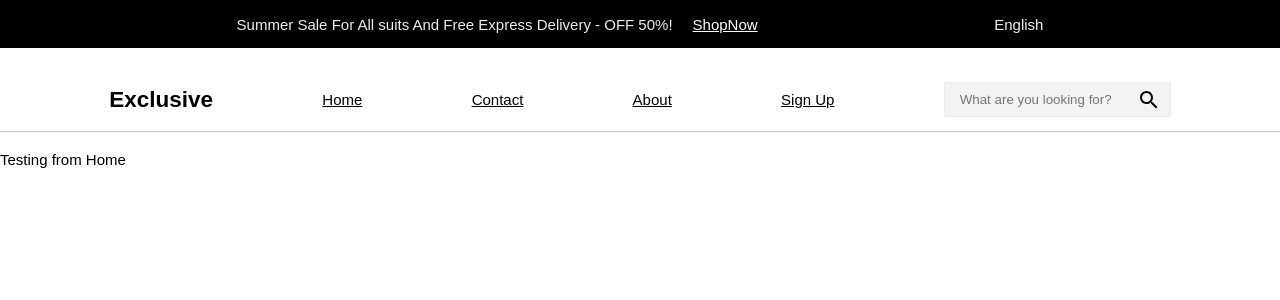
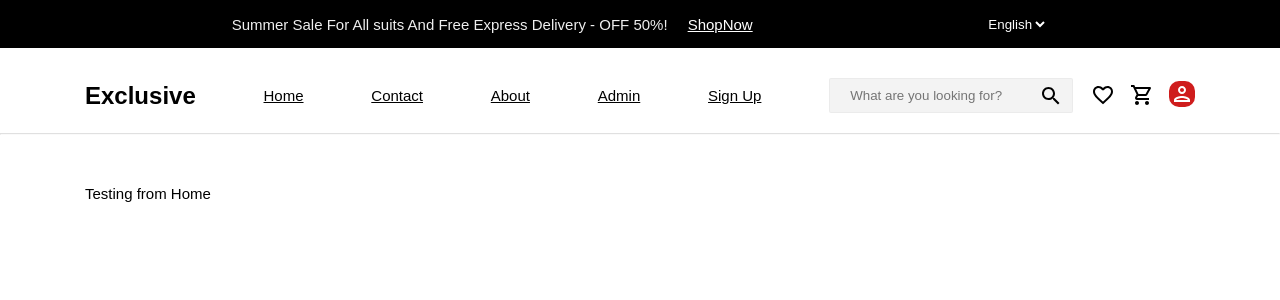
Before and after one commit to Coolbreeze-22/e-commerce, a React (Vite) app: page /home in a window 1280 px wide. Shown: the top 300 px of the page. Built offline with nearby package versions, Linux system fonts and the light colour scheme.

Commit message:
navbar-ui

```diff
--- a/src/components/Navbar/Navbar.css
+++ b/src/components/Navbar/Navbar.css
@@ -1,9 +1,6 @@
 .nav-container {
   position: fixed;
   width: 100%;
-}
-.nav-wrapper {
-  box-shadow: 0px 1px 1px 0px #80808067;
 }
 
 .nav-description {
@@ -20,15 +17,30 @@
   color: #ffffff;
   padding-left: 20px;
 }
+.nav-language{
+  background-color: black;
+  color: white;
+  border: black;
+}
 
-.nav-navigation {
+.nav-children-container{
+  padding-left: 85px;
+  padding-right: 85px;
+}
+.nav-navigation-section {
   display: flex;
   flex-direction: row;
   align-items: center;
-  justify-content: space-evenly;
+  justify-content: space-between;
+  padding-top: 10px;
 }
-.nav-navigation a {
+.nav-navigation-section a {
   color: #000000;
+}
+.nav-header{
+  font-weight: 700;
+  font-size: 24px;
+
 }
 .nav-search{
     position: relative;
@@ -37,7 +49,7 @@
     background-color: #e2e2e267;
     height: 25px;
     border: 1px solid #e2e2e267;
-    padding: 4px 33px 4px 15px;
+    padding: 4px 45px 4px 20px;
     border-radius: 2px;
 }
 .nav-search-icon{
@@ -46,6 +58,42 @@
     transform: translateY(-50%);
     right: 10px;
 }
-.nav-children {
-  margin-top: 20px;
+.nav-icons-wrapper{
+  margin-left: -50px;
 }
+.nav-icons{
+  padding-left: 15px;
+  padding-right: 15px;
+}
+.nav-dropdown{
+  position: relative;
+}
+.nav-dropdown-wrapper{
+  position: absolute;
+  right: 0;
+  background-color: #00000063;
+  color: #FAFAFA;
+  padding: 12px;
+  border-radius: 4px;
+  font-size: 13px;
+  line-height: 21px;
+}
+.nav-dropdown-wrapper div{
+  display: flex;
+  flex-direction: row;
+  align-items: center;
+}
+.nav-dropdown-wrapper>div span{
+  padding: 5px 0 0 5px;
+}
+.nav-horizontal{
+  color: #000000;
+  opacity: 30%;
+  margin: 20px -85px 50px -85px;
+}
+.nav-person-icon{
+  background-color:#cf1d1d;
+  color: white;
+  border-radius: 10px;
+  padding: 1px;
+}
--- a/src/components/Navbar/Navbar.tsx
+++ b/src/components/Navbar/Navbar.tsx
@@ -1,17 +1,53 @@
 import React, { useState } from "react";
 import "./Navbar.css";
-import {Search} from "@mui/icons-material";
+import {
+  Search,
+  FavoriteBorder,
+  ShoppingCartOutlined,
+  PersonOutlined,
+  LocalMallOutlined,
+  CancelOutlined,
+  StarBorderOutlined,
+  LogoutOutlined,
+} from "@mui/icons-material";
 
-interface NavProps {
+interface NavChildrenType {
   children: React.ReactElement;
 }
 
-const Navbar = ({ children }: NavProps) => {
-  const [searchItems, setSearchItems] = useState<string | number>("");
+const Navbar = ({ children }: NavChildrenType) => {
+  const [searchItems, setSearchItems] = useState<string>("");
+  const [language, setLanguage] = useState<string>("");
+  const [dropdown, setDropdown] = useState<boolean>(false);
+  const [account, setAccount] = useState<boolean>(false);
+  const [order, setOrder] = useState<boolean>(false);
+  const [cancellations, setCancellations] = useState<boolean>(false);
+  const [reviews, setReviews] = useState<boolean>(false);
+  const [logout, setLogout] = useState<boolean>(false);
+
+  const handleSearch = () => {
+    setSearchItems("");
+  };
+  const handleLanguage = (e: React.ChangeEvent<HTMLSelectElement>) => {
+    setLanguage(e.target.value);
+  };
+
+  function handleDropdown() {
+    if (account) {
+      setAccount(false);
+    } else if (order) {
+      setOrder(false);
+    } else if (cancellations) {
+      setCancellations(false);
+    } else if (reviews) {
+      setReviews(false);
+    } else if (logout) {
+      setLogout(false);
+    }
+  }
 
   return (
-    <main className="nav-container">
-      <nav className="nav-wrapper">
+    <nav className="nav-container">
       <section className="nav-description">
         <div>
           Summer Sale For All suits And Free Express Delivery - OFF 50%!
@@ -19,21 +55,32 @@ const Navbar = ({ children }: NavProps) => {
             ShopNow
           </a>
         </div>
-          <div className="nav-language">English</div>
+        <select
+          value={language}
+          onChange={handleLanguage}
+          className="nav-language"
+        >
+          <option value="english">English</option>
+          <option value="option2">French</option>
+        </select>
       </section>
-        <section className="nav-navigation">
-          <h2>Exclusive</h2>
+      <section className="nav-children-container">
+        <section className="nav-navigation-section">
+          <header className="nav-header">Exclusive</header>
           <div>
-            <a href="">Home</a>
+            <a href="/home">Home</a>
           </div>
           <div>
-            <a href="">Contact</a>
+            <a href="/contact">Contact</a>
           </div>
           <div>
-            <a href="">About</a>
+            <a href="/about">About</a>
           </div>
           <div>
-            <a href="">Sign Up</a>
+            <a href="/admin">Admin</a>
+          </div>
+          <div>
+            <a href="/auth">Sign Up</a>
           </div>
           <div className="nav-search">
             <input
@@ -44,12 +91,75 @@ const Navbar = ({ children }: NavProps) => {
               value={searchItems}
               onChange={(e) => setSearchItems(e.target.value)}
             />
+            <span onClick={handleSearch}>
               <Search className="nav-search-icon" />
+            </span>
+          </div>
+          <div className="nav-icons-wrapper">
+            <FavoriteBorder />
+            <span className="nav-icons">
+              <ShoppingCartOutlined />
+            </span>
+            <span onClick={() => setDropdown(!dropdown)}>
+              <PersonOutlined className="nav-person-icon" />
+            </span>
           </div>
         </section>
+        {dropdown ?
+        <section className="nav-dropdown">
+          <div className="nav-dropdown-wrapper">
+            <div onClick={() => { setAccount(true); handleDropdown()}}>
+              <span>
+                <PersonOutlined />
+              </span>
+              <span>Manage My Account</span>
+            </div>
+            <div onClick={() => {setOrder(true);handleDropdown()}}>
+              <span>
+                <LocalMallOutlined />
+              </span>
+              <span> My Order</span>
+            </div>
+            <div
+              onClick={() => {
+                setCancellations(true);
+                handleDropdown();
+              }}
+            >
+              <span>
+                <CancelOutlined />
+              </span>
+              <span> My Cancellations</span>
+            </div>
+            <div
+              onClick={() => {
+                setReviews(true);
+                handleDropdown();
+              }}
+            >
+              <span>
+                <StarBorderOutlined />
+              </span>
+              <span> My Reviews</span>
+            </div>
+            <div
+              onClick={() => {
+                setLogout(true);
+                handleDropdown();
+              }}
+            >
+              <span>
+                <LogoutOutlined />
+              </span>
+              <span> Logout</span>
+            </div>
+          </div>
+        </section>
+        : null}
+        <hr className="nav-horizontal" />
+        <section className="nav-children">{children}</section>
+      </section>
     </nav>
-      <div className="nav-children">{children}</div>
-    </main>
   );
 };
 
--- a/src/index.css
+++ b/src/index.css
@@ -2,4 +2,5 @@ body {
   margin: 0;
   font-family: sans-serif;
   font-size: 15px;
+  font-weight: 400;
 }
```
Lines whose indentation alone changed are shown as unchanged.
